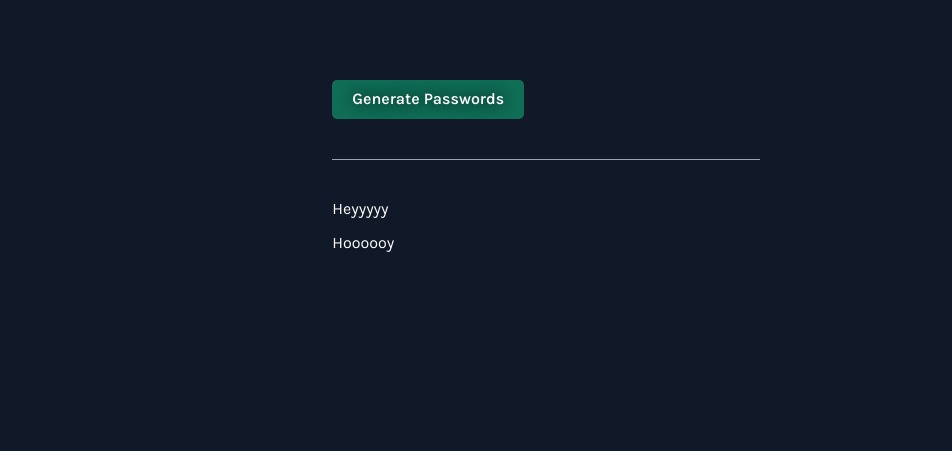
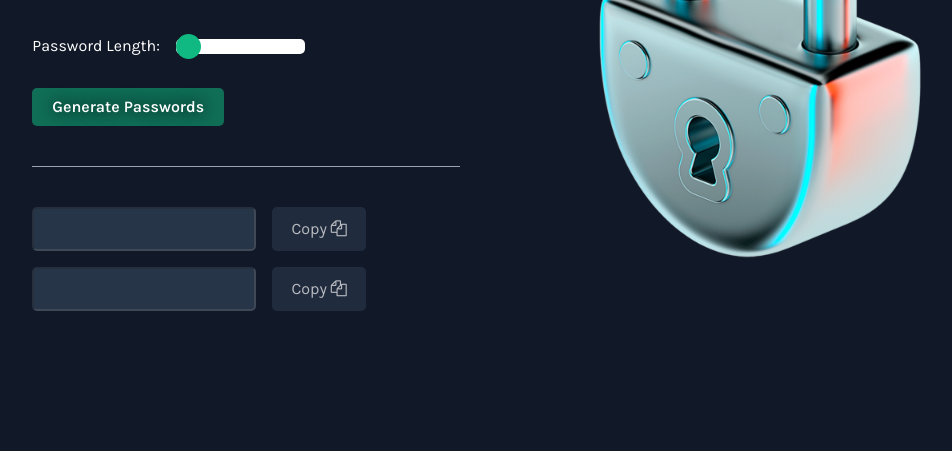
Before and after one commit to amir-the6th/Password-Generator, a website: page index.html in a window 1280 px wide. Shown: the part 349-800 px from the top of the page, without its empty margins (94-1046 px from the left). Drawn offline with nearby package versions, Linux system fonts and the light colour scheme.

Commit message:
Fix password containers and add copy button

```diff
--- a/index.html
+++ b/index.html
@@ -2,24 +2,33 @@
     <head>
         <link rel="stylesheet" href="https://cdnjs.cloudflare.com/ajax/libs/normalize/8.0.1/normalize.css">
         <link rel="stylesheet" href="index.css">
+        <link rel="stylesheet" href="https://cdnjs.cloudflare.com/ajax/libs/font-awesome/4.7.0/css/font-awesome.min.css">
+        <title>Password Generator</title>
     </head>
     <body>
         <div class="main-wrapper">
             <h1 class="header">Generate a<br><span class="random-pass">random password</span></h1>
             <p class="description">Never use an insecure password again.</p>
             <div class="button-wrapper">
-                <button class="generate-btn">Generate Passwords</button>
-                <!-- <input type="range" min="1" max="100" value="50"> -->
+                <div class="slider-container">
+                    <p class="password-length">Password Length: <span id="pass-length"></span></p>
+                    <input type="range" min="8" max="20" value="8" class="slider" id="myRange">
+                </div>
+                <button class="generate-btn" onclick="generatePass()">Generate Passwords</button>
             </div>
-            <div class="password-wrapper">
-                <p id="pass-box">Heyyyyy</p>
-                <p id="pass-box">Hoooooy</p>
+            <div class="pass-box-container">
+                <input id="pass-box1" class="pass-box" onclick="copyOnClick(1)" disabled></p>
+                <button id="copy-btn-1" class="copy-btn" onclick="copyOnClick(1)">Copy <i class="fa fa-copy"></i></button>
+            </div>
+            <div class="pass-box-container">
+                <input id="pass-box2" class="pass-box" onclick="this.select(2)" disabled></p>
+                <button id="copy-btn-2" class="copy-btn" onclick="copyOnClick(2)">Copy <i class="fa fa-copy"></i></button>
             </div>
         </div>
 
-        <!-- <div>
-            <img src="images/password.jpg" alt="two hands wearing gloves typing something on the laptop" class="header-photo">
-        </div> -->
+        <div class="image-wrapper">
+            <img src="images/padlock.png" alt="two hands wearing gloves typing something on the laptop" class="header-photo">
+        </div>
         <script src="index.js"></script>
     </body>
 </html>
```
